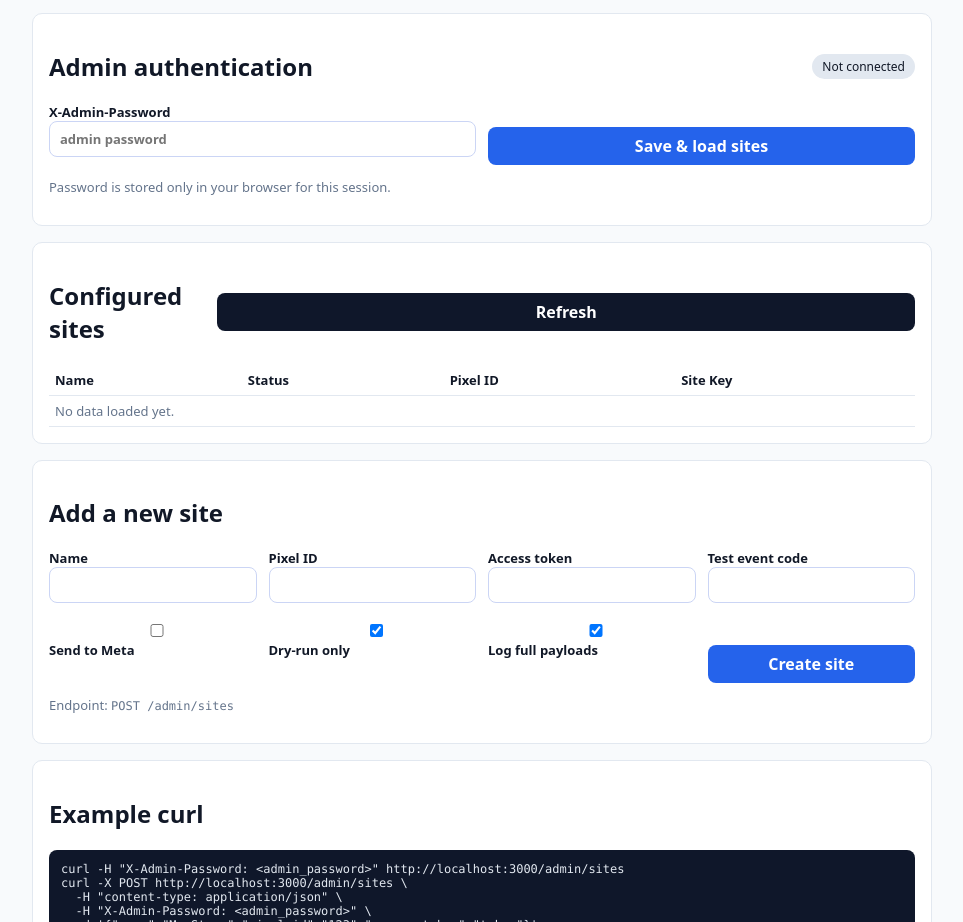
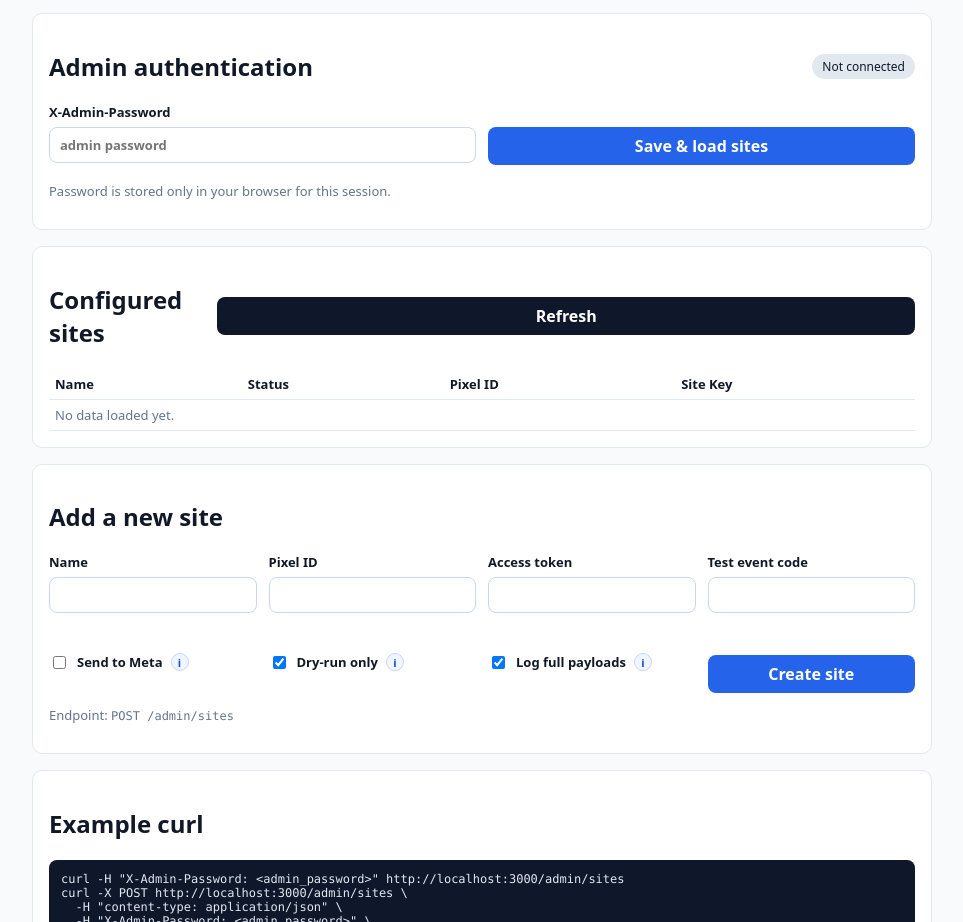
Before and after one commit to matt897/meta-capi, a website: page app/public/admin.html in a window 1280 px wide. Shown: the part 178-1100 px from the top of the page, without its empty margins (158-1121 px from the left). Drawn offline with Linux system fonts and the light colour scheme.

Commit message:
Improve admin form alignment and tooltips

```diff
--- a/app/public/admin.html
+++ b/app/public/admin.html
@@ -60,9 +60,21 @@
           <label>Pixel ID<input name="pixel_id" /></label>
           <label>Access token<input name="access_token" /></label>
           <label>Test event code<input name="test_event_code" /></label>
-          <label><input type="checkbox" name="send_to_meta" /> Send to Meta</label>
-          <label><input type="checkbox" name="dry_run" checked /> Dry-run only</label>
-          <label><input type="checkbox" name="log_full_payloads" checked /> Log full payloads</label>
+          <label class="checkbox-row">
+            <input type="checkbox" name="send_to_meta" />
+            <span>Send to Meta</span>
+            <span class="info-icon" title="When enabled, events are forwarded to Meta Conversions API.">i</span>
+          </label>
+          <label class="checkbox-row">
+            <input type="checkbox" name="dry_run" checked />
+            <span>Dry-run only</span>
+            <span class="info-icon" title="Validate payloads without sending them to Meta.">i</span>
+          </label>
+          <label class="checkbox-row">
+            <input type="checkbox" name="log_full_payloads" checked />
+            <span>Log full payloads</span>
+            <span class="info-icon" title="Store full event bodies to help diagnose issues.">i</span>
+          </label>
           <div><label>&nbsp;</label><button type="submit">Create site</button></div>
         </form>
         <p class="helper">Endpoint: <code>POST /admin/sites</code></p>
--- a/app/public/style.css
+++ b/app/public/style.css
@@ -12,8 +12,9 @@ main { max-width: 900px; margin: 0 auto; }
 .helper { color: #64748b; font-size: 13px; }
 pre { background: #0f172a; color: #e2e8f0; padding: 12px; border-radius: 8px; overflow-x: auto; }
 code, pre { font-family: ui-monospace, SFMono-Regular, Menlo, monospace; font-size: 12px; }
-label { display: block; font-size: 13px; font-weight: 600; margin-bottom: 6px; }
+label { display: flex; flex-direction: column; gap: 6px; font-size: 13px; font-weight: 600; margin-bottom: 6px; }
 input, button { font: inherit; padding: 8px 10px; border-radius: 8px; border: 1px solid #cbd5f5; width: 100%; box-sizing: border-box; }
+input[type="checkbox"] { width: auto; }
 button { background: #2563eb; color: #fff; border: none; cursor: pointer; font-weight: 600; }
 button.secondary { background: #0f172a; }
 .table { width: 100%; border-collapse: collapse; font-size: 13px; }
@@ -22,3 +23,17 @@ button.secondary { background: #0f172a; }
 .form-grid { display: grid; gap: 12px; grid-template-columns: repeat(auto-fit, minmax(200px, 1fr)); }
 .section-title { display: flex; justify-content: space-between; align-items: center; gap: 12px; }
 .footer { margin-top: 20px; color: #64748b; font-size: 12px; }
+.checkbox-row { flex-direction: row; align-items: center; gap: 8px; margin-bottom: 0; }
+.info-icon {
+  display: inline-flex;
+  align-items: center;
+  justify-content: center;
+  width: 16px;
+  height: 16px;
+  border-radius: 999px;
+  border: 1px solid #cbd5f5;
+  background: #eff6ff;
+  color: #1d4ed8;
+  font-size: 11px;
+  font-weight: 700;
+}
```
